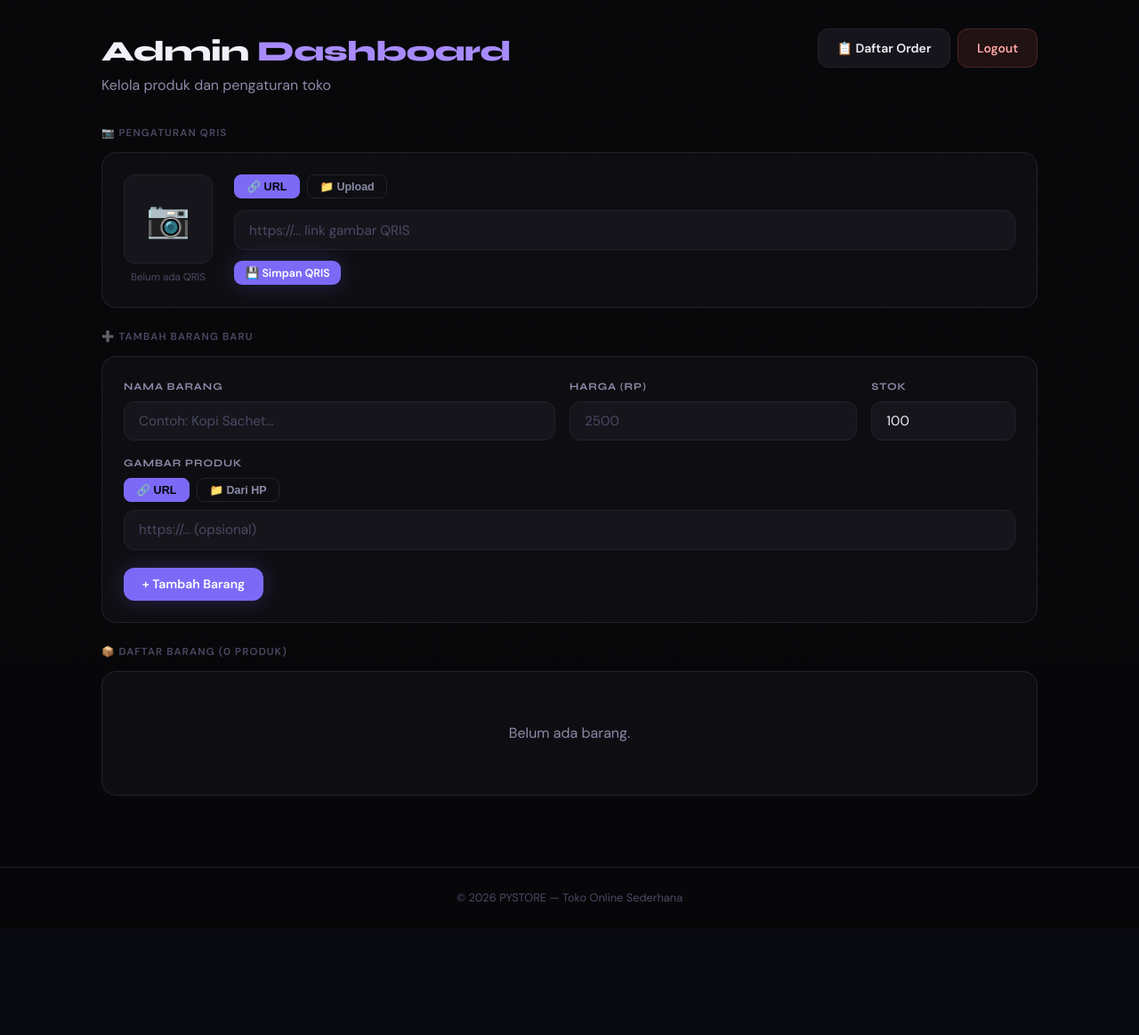
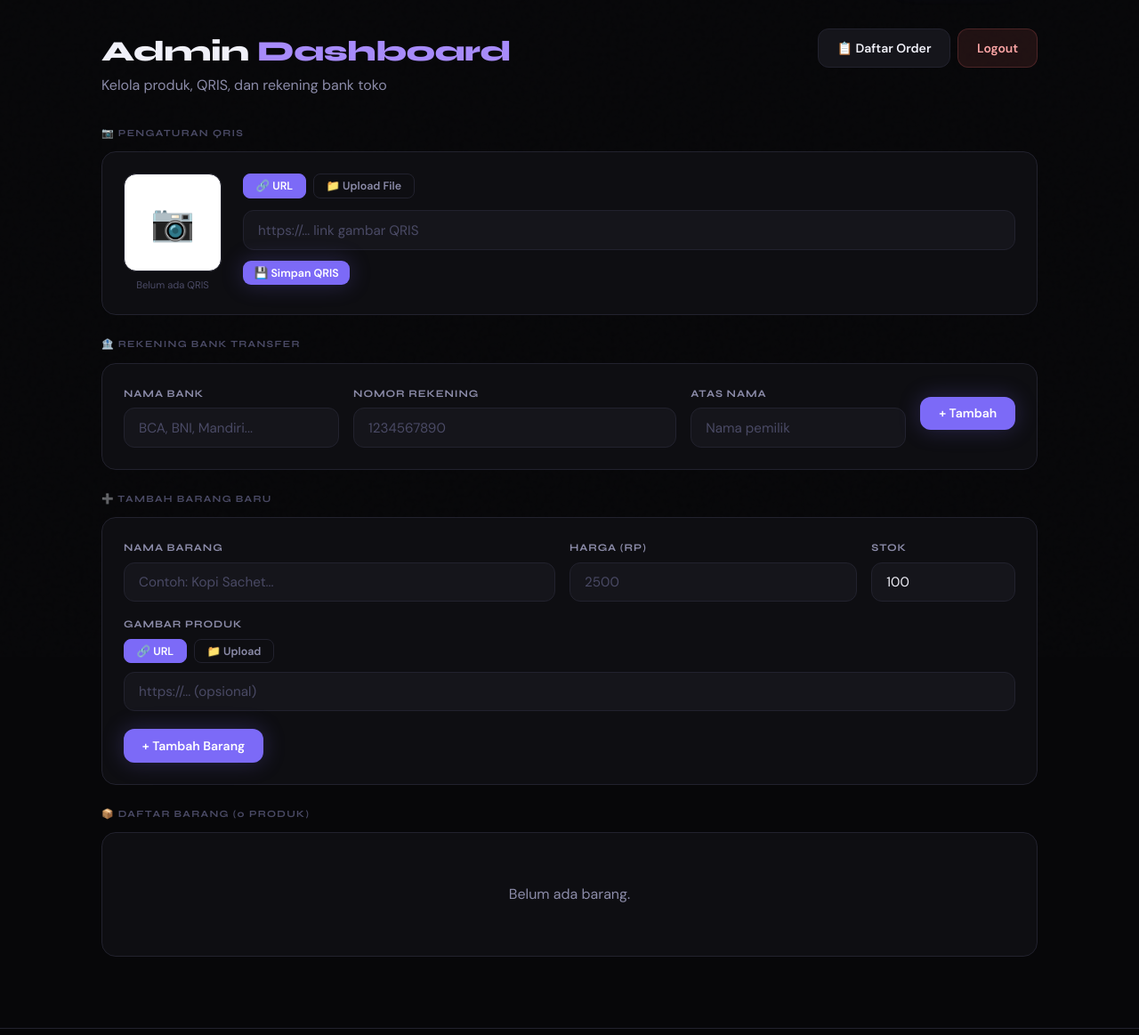
Before and after one commit to GabHub7/pystore, a Flask app: template templates/admin_dashboard.html in a window 1280 px wide. Shown: the part 62-1225 px from the top of the page at 89% size. Before the commit the page ends 1075 px from the top, so only its background shows below. Run offline with Flask 3, Linux system fonts and the light colour scheme; the template is opened without the code that fills it, so the values that code supplies are empty.

Commit message:
Update admin_dashboard.html

```diff
--- a/templates/admin_dashboard.html
+++ b/templates/admin_dashboard.html
@@ -1,130 +1,143 @@
 {% extends "base.html" %}
-{% block title %}PYSTORE – Admin Dashboard{% endblock %}
+{% block title %}Dashboard Admin – PYSTORE{% endblock %}
 {% block head %}
 <style>
 .dash-header {
   display:flex; align-items:flex-start; justify-content:space-between;
   flex-wrap:wrap; gap:1rem; margin-bottom:2rem;
 }
-  .section-title {
-    font-size:0.72rem; font-weight:700; letter-spacing:.1em;
-    text-transform:uppercase; color:var(--text3);
-    margin-bottom:0.75rem;
-  }
-
-  /* QRIS panel */
 .qris-panel {
-    background:var(--surface);
-    border:1px solid var(--border);
-    border-radius:var(--radius);
-    padding:1.5rem;
-    margin-bottom:1.5rem;
+  background:var(--surface); border:1px solid var(--border);
+  border-radius:var(--radius); padding:1.5rem; margin-bottom:1.5rem;
   display:flex; gap:1.5rem; flex-wrap:wrap; align-items:flex-start;
 }
 .qris-preview {
-    width:100px; height:100px; border-radius:12px;
-    overflow:hidden; background:var(--surface2);
-    border:1px solid var(--border);
-    display:flex; align-items:center; justify-content:center;
-    flex-shrink:0;
+  width:110px; height:110px; border-radius:14px; overflow:hidden;
+  background:#fff; border:1px solid var(--border);
+  display:flex; align-items:center; justify-content:center; flex-shrink:0;
 }
-  .qris-preview img { width:100%; height:100%; object-fit:contain; background:#fff; }
-  .mode-btn {
-    padding:0.3rem 0.85rem; border-radius:8px;
-    font-size:0.78rem; font-weight:700; cursor:pointer;
-    border:1px solid var(--border); font-family:'Plus Jakarta Sans',sans-serif;
-    transition:all .18s;
+.qris-preview img { width:100%; height:100%; object-fit:contain; }
+.add-panel {
+  background:var(--surface); border:1px solid var(--border);
+  border-radius:var(--radius); padding:1.5rem; margin-bottom:1.5rem;
 }
-  .mode-btn.active { background:var(--accent); color:#000; border-color:var(--accent); }
-  .mode-btn:not(.active) { background:transparent; color:var(--text2); }
-
-  /* Tambah barang panel */
-  .add-panel {
-    background:var(--surface);
-    border:1px solid var(--border);
-    border-radius:var(--radius);
-    padding:1.5rem;
-    margin-bottom:1.5rem;
-  }
-
-  /* Produk table row */
 .prod-row {
-    display:flex; align-items:center; gap:1rem;
-    padding:0.85rem 1rem;
-    background:var(--surface2);
-    border:1px solid var(--border);
-    border-radius:12px;
-    margin-bottom:0.6rem;
-    flex-wrap:wrap;
+  display:flex; align-items:center; gap:1rem; padding:.85rem 1rem;
+  background:var(--surface2); border:1px solid var(--border);
+  border-radius:14px; margin-bottom:.6rem; flex-wrap:wrap;
   transition:border-color .18s;
 }
-  .prod-row:last-child { margin-bottom:0; }
+.prod-row:last-child{ margin-bottom:0; }
 .prod-row:hover { border-color:var(--border2); }
 .prod-thumb {
   width:56px; height:56px; border-radius:10px;
   overflow:hidden; background:var(--surface3);
-    display:flex; align-items:center; justify-content:center;
-    flex-shrink:0;
+  display:flex; align-items:center; justify-content:center; flex-shrink:0;
 }
 .prod-thumb img { width:100%; height:100%; object-fit:cover; }
-  .stock-indicator {
-    display:inline-block; width:7px; height:7px;
-    border-radius:50%; margin-right:5px;
+.stock-dot { display:inline-block; width:7px; height:7px; border-radius:50%; margin-right:5px; }
+
+.rek-card {
+  display:flex; align-items:center; gap:1rem;
+  background:var(--surface2); border:1px solid var(--border);
+  border-left:3px solid var(--accent); border-radius:12px;
+  padding:.85rem 1.1rem; margin-bottom:.6rem; flex-wrap:wrap;
 }
+.rek-card:last-child { margin-bottom:0; }
 </style>
 {% endblock %}
 {% block content %}
 
-{# ── HEADER ── #}
 <div class="dash-header">
   <div>
     <h1>Admin <span class="accent">Dashboard</span></h1>
-    <p class="text-muted">Kelola produk dan pengaturan toko</p>
+    <p class="text-muted">Kelola produk, QRIS, dan rekening bank toko</p>
   </div>
-  <div style="display:flex;gap:0.5rem;flex-wrap:wrap;">
-    <a href="/admin/orders" class="btn btn-secondary">📋 Daftar Order</a>
-    <a href="/admin/logout" class="btn btn-danger">Logout</a>
+  <div style="display:flex;gap:.5rem;flex-wrap:wrap;">
+    <a href="/admin/orders"  class="btn btn-secondary">📋 Daftar Order</a>
+    <a href="/admin/logout"  class="btn btn-danger">Logout</a>
   </div>
 </div>
 
-{# ── QRIS PANEL ── #}
-<p class="section-title">📷 Pengaturan QRIS</p>
+<!-- ── QRIS ── -->
+<p class="section-label">📷 Pengaturan QRIS</p>
 <div class="qris-panel">
-  <div style="flex-shrink:0;">
+  <div style="flex-shrink:0;text-align:center;">
+    <div class="qris-preview">
       {% if qris_url %}
-      <div class="qris-preview"><img src="{{ qris_url }}" alt="QRIS"></div>
-      <p style="font-size:0.72rem;color:var(--green);margin-top:0.4rem;text-align:center;font-weight:700;">✓ QRIS Aktif</p>
+        <img src="{{ qris_url }}" alt="QRIS">
       {% else %}
-      <div class="qris-preview">
         <span style="font-size:2.5rem;">📷</span>
-      </div>
-      <p style="font-size:0.72rem;color:var(--text3);margin-top:0.4rem;text-align:center;">Belum ada QRIS</p>
       {% endif %}
     </div>
-
+    {% if qris_url %}
+      <p style="font-size:.7rem;color:var(--green);margin-top:.4rem;font-weight:700;">✓ QRIS Aktif</p>
+    {% else %}
+      <p style="font-size:.7rem;color:var(--text3);margin-top:.4rem;">Belum ada QRIS</p>
+    {% endif %}
+  </div>
   <div style="flex:1;min-width:220px;">
     <form method="POST" action="/admin/set-qris" enctype="multipart/form-data">
-      <div style="display:flex;gap:0.5rem;margin-bottom:0.85rem;">
+      <div style="display:flex;gap:.5rem;margin-bottom:.85rem;">
         <button type="button" class="mode-btn active" id="qbtn-url"  onclick="qMode('url')">🔗 URL</button>
-        <button type="button" class="mode-btn"        id="qbtn-file" onclick="qMode('file')">📁 Upload</button>
+        <button type="button" class="mode-btn"        id="qbtn-file" onclick="qMode('file')">📁 Upload File</button>
       </div>
       <div id="q-url">
-        <input type="text" name="qris_url" placeholder="https://... link gambar QRIS" style="margin-bottom:0.75rem;">
+        <input type="text" name="qris_url" placeholder="https://... link gambar QRIS" style="margin-bottom:.75rem;">
       </div>
       <div id="q-file" style="display:none;">
         <input type="file" name="qris_file" accept="image/*"
-          style="width:100%;padding:0.5rem;background:var(--surface2);border:1px solid var(--border);
-                 border-radius:10px;color:var(--text);margin-bottom:0.75rem;">
+          style="width:100%;padding:.5rem;background:var(--surface2);border:1px solid var(--border);
+                 border-radius:10px;color:var(--text);margin-bottom:.75rem;">
       </div>
       <button type="submit" class="btn btn-primary btn-sm">💾 Simpan QRIS</button>
     </form>
   </div>
 </div>
 
-{# ── TAMBAH BARANG ── #}
-<p class="section-title">➕ Tambah Barang Baru</p>
+<!-- ── REKENING BANK ── -->
+<p class="section-label">🏦 Rekening Bank Transfer</p>
 <div class="add-panel">
-  <form method="POST" action="/admin/tambah">
+  <form method="POST" action="/admin/tambah-rekening" style="margin-bottom:{% if data.rekening_bank %}1.5rem{% else %}0{% endif %};">
+    <div style="display:flex;gap:1rem;flex-wrap:wrap;">
+      <div class="form-group" style="flex:2;min-width:130px;margin:0;">
+        <label>Nama Bank</label>
+        <input type="text" name="bank" placeholder="BCA, BNI, Mandiri..." required>
+      </div>
+      <div class="form-group" style="flex:3;min-width:140px;margin:0;">
+        <label>Nomor Rekening</label>
+        <input type="text" name="nomor" placeholder="1234567890" required>
+      </div>
+      <div class="form-group" style="flex:2;min-width:130px;margin:0;">
+        <label>Atas Nama</label>
+        <input type="text" name="atas_nama" placeholder="Nama pemilik" required>
+      </div>
+      <div style="align-self:flex-end;padding-bottom:1.25rem;">
+        <button type="submit" class="btn btn-primary">+ Tambah</button>
+      </div>
+    </div>
+  </form>
+
+  {% if data.rekening_bank %}
+    <p class="section-label">Rekening tersimpan:</p>
+    {% for rek in data.rekening_bank %}
+    <div class="rek-card">
+      <div style="flex:1;">
+        <p style="font-family:var(--font-display);font-weight:700;color:var(--accent2);">{{ rek.bank }}</p>
+        <p style="font-family:monospace;font-size:1rem;">{{ rek.nomor }}</p>
+        <p style="font-size:.8rem;color:var(--text2);">a.n {{ rek.atas_nama }}</p>
+      </div>
+      <a href="/admin/hapus-rekening/{{ loop.index0 }}" class="btn btn-danger btn-sm"
+         onclick="return confirm('Hapus rekening ini?')">🗑️</a>
+    </div>
+    {% endfor %}
+  {% endif %}
+</div>
+
+<!-- ── TAMBAH BARANG ── -->
+<p class="section-label">➕ Tambah Barang Baru</p>
+<div class="add-panel">
+  <form method="POST" action="/admin/tambah" enctype="multipart/form-data">
     <div style="display:flex;gap:1rem;flex-wrap:wrap;">
       <div class="form-group" style="flex:3;min-width:160px;margin:0;">
         <label>Nama Barang</label>
@@ -141,18 +154,18 @@
     </div>
     <div class="form-group" style="margin-top:1rem;">
       <label>Gambar Produk</label>
-      <div style="display:flex;gap:0.5rem;margin-bottom:0.6rem;">
+      <div style="display:flex;gap:.5rem;margin-bottom:.6rem;">
         <button type="button" class="mode-btn active" id="btn-url"  onclick="setMode('url')">🔗 URL</button>
-        <button type="button" class="mode-btn"        id="btn-file" onclick="setMode('lokal')">📁 Dari HP</button>
+        <button type="button" class="mode-btn"        id="btn-file" onclick="setMode('lokal')">📁 Upload</button>
       </div>
       <div id="mode-url">
         <input type="text" id="input-url" placeholder="https://... (opsional)" oninput="syncUrl(this.value)">
       </div>
       <div id="mode-lokal" style="display:none;">
-        <input type="file" id="input-file" accept="image/*" onchange="handleFile(this)"
-          style="width:100%;padding:0.5rem;background:var(--surface2);border:1px solid var(--border);border-radius:10px;color:var(--text);">
+        <input type="file" id="input-file" name="gambar_file" accept="image/*" onchange="handleFile(this)"
+          style="width:100%;padding:.5rem;background:var(--surface2);border:1px solid var(--border);border-radius:10px;color:var(--text);">
       </div>
-      <div id="img-preview" style="display:none;margin-top:0.75rem;">
+      <div id="img-preview" style="display:none;margin-top:.75rem;">
         <img id="img-prev-el" src="" style="width:80px;height:80px;object-fit:cover;border-radius:10px;border:1px solid var(--border);">
       </div>
       <input type="hidden" name="gambar" id="gambar-val">
@@ -161,86 +174,67 @@
   </form>
 </div>
 
-{# ── DAFTAR BARANG ── #}
-<p class="section-title">📦 Daftar Barang ({{ barang|length }} produk)</p>
+<!-- ── DAFTAR BARANG ── -->
+<p class="section-label">📦 Daftar Barang ({{ barang|length }} produk)</p>
 <div class="card">
   {% if not barang %}
-    <div style="text-align:center;padding:2rem;">
-      <p class="text-muted">Belum ada barang.</p>
-    </div>
+    <div style="text-align:center;padding:2rem;"><p class="text-muted">Belum ada barang.</p></div>
   {% else %}
-    <div>
     {% for b in barang %}
     <div class="prod-row">
-        {# Thumbnail #}
       <div class="prod-thumb">
         {% if b.gambar %}
           <img src="{{ b.gambar }}" alt="{{ b.nama }}"
                onerror="this.parentElement.innerHTML='<span style=font-size:1.5rem>🛍️</span>'">
         {% else %}<span style="font-size:1.5rem;">🛍️</span>{% endif %}
       </div>
-
-        {# Info #}
       <div style="flex:1;min-width:120px;">
-          <p style="font-weight:700;font-size:0.95rem;">{{ b.nama }}</p>
-          <p style="color:var(--accent);font-weight:700;font-size:0.9rem;">Rp{{ "{:,}".format(b.harga) }}</p>
-          <p style="font-size:0.78rem;margin-top:2px;">
-            <span class="stock-indicator" style="background:
-              {% if b.stok <= 0 %}var(--red)
-              {% elif b.stok <= 5 %}#f59e0b
-              {% elif b.stok <= 20 %}#fcd34d
-              {% else %}var(--green){% endif %};"></span>
+        <p style="font-weight:700;font-size:.95rem;">{{ b.nama }}</p>
+        <p style="color:var(--accent2);font-family:var(--font-display);font-weight:700;font-size:.9rem;">Rp{{ "{:,}".format(b.harga) }}</p>
+        <p style="font-size:.78rem;margin-top:2px;">
+          <span class="stock-dot" style="background:{% if b.stok <= 0 %}var(--red){% elif b.stok <= 5 %}var(--gold){% else %}var(--green){% endif %};"></span>
           Stok:
-            {% if b.stok <= 0 %}
-              <span style="color:var(--red);">Habis!</span>
-            {% elif b.stok <= 5 %}
-              <span style="color:#fcd34d;">{{ b.stok }} (Hampir Habis)</span>
-            {% else %}
-              <span class="text-muted">{{ b.stok }}</span>
-            {% endif %}
+          {% if b.stok <= 0 %}<span style="color:var(--red);">Habis!</span>
+          {% elif b.stok <= 5 %}<span style="color:var(--gold);">{{ b.stok }} (Hampir Habis)</span>
+          {% else %}<span class="text-muted">{{ b.stok }}</span>{% endif %}
         </p>
       </div>
-
-        {# Aksi #}
-        <div style="display:flex;gap:0.5rem;flex-shrink:0;">
+      <div style="display:flex;gap:.5rem;flex-shrink:0;">
         <a href="/admin/edit/{{ b.id }}" class="btn btn-secondary btn-sm">✏️ Edit</a>
         <a href="/admin/hapus/{{ b.id }}" class="btn btn-danger btn-sm"
            onclick="return confirm('Yakin hapus {{ b.nama }}?')">🗑️</a>
       </div>
     </div>
     {% endfor %}
-    </div>
   {% endif %}
 </div>
 
 <script>
 function qMode(m) {
-  document.getElementById('q-url').style.display  = m==='url'  ? 'block' : 'none';
-  document.getElementById('q-file').style.display = m==='file' ? 'block' : 'none';
-  document.getElementById('qbtn-url').className   = 'mode-btn' + (m==='url'  ? ' active' : '');
-  document.getElementById('qbtn-file').className  = 'mode-btn' + (m==='file' ? ' active' : '');
+  document.getElementById('q-url').style.display  = m==='url'  ? 'block':'none';
+  document.getElementById('q-file').style.display = m==='file' ? 'block':'none';
+  document.getElementById('qbtn-url').className   = 'mode-btn'+(m==='url'?' active':'');
+  document.getElementById('qbtn-file').className  = 'mode-btn'+(m==='file'?' active':'');
 }
 function setMode(m) {
   var u = m==='url';
-  document.getElementById('mode-url').style.display   = u ? 'block':'none';
-  document.getElementById('mode-lokal').style.display = u ? 'none':'block';
-  document.getElementById('btn-url').className  = 'mode-btn' + ( u ? ' active':'');
-  document.getElementById('btn-file').className = 'mode-btn' + (!u ? ' active':'');
+  document.getElementById('mode-url').style.display   = u?'block':'none';
+  document.getElementById('mode-lokal').style.display = u?'none':'block';
+  document.getElementById('btn-url').className  = 'mode-btn'+(u?' active':'');
+  document.getElementById('btn-file').className = 'mode-btn'+(!u?' active':'');
 }
 function syncUrl(v) {
   document.getElementById('gambar-val').value = v;
-  var p = document.getElementById('img-preview');
-  var i = document.getElementById('img-prev-el');
-  if (v) { i.src=v; p.style.display='block'; i.onerror=function(){p.style.display='none'}; }
-  else   { p.style.display='none'; }
+  var p=document.getElementById('img-preview'), i=document.getElementById('img-prev-el');
+  if(v){i.src=v;p.style.display='block';i.onerror=function(){p.style.display='none'};}
+  else{p.style.display='none';}
 }
 function handleFile(inp) {
-  if (!inp.files||!inp.files[0]) return;
-  var r = new FileReader();
-  r.onload = function(e) {
-    document.getElementById('gambar-val').value = e.target.result;
-    document.getElementById('img-prev-el').src  = e.target.result;
-    document.getElementById('img-preview').style.display = 'block';
+  if(!inp.files||!inp.files[0]) return;
+  var r=new FileReader();
+  r.onload=function(e){
+    document.getElementById('img-prev-el').src=e.target.result;
+    document.getElementById('img-preview').style.display='block';
   };
   r.readAsDataURL(inp.files[0]);
 }
```
Lines whose indentation alone changed are shown as unchanged.
